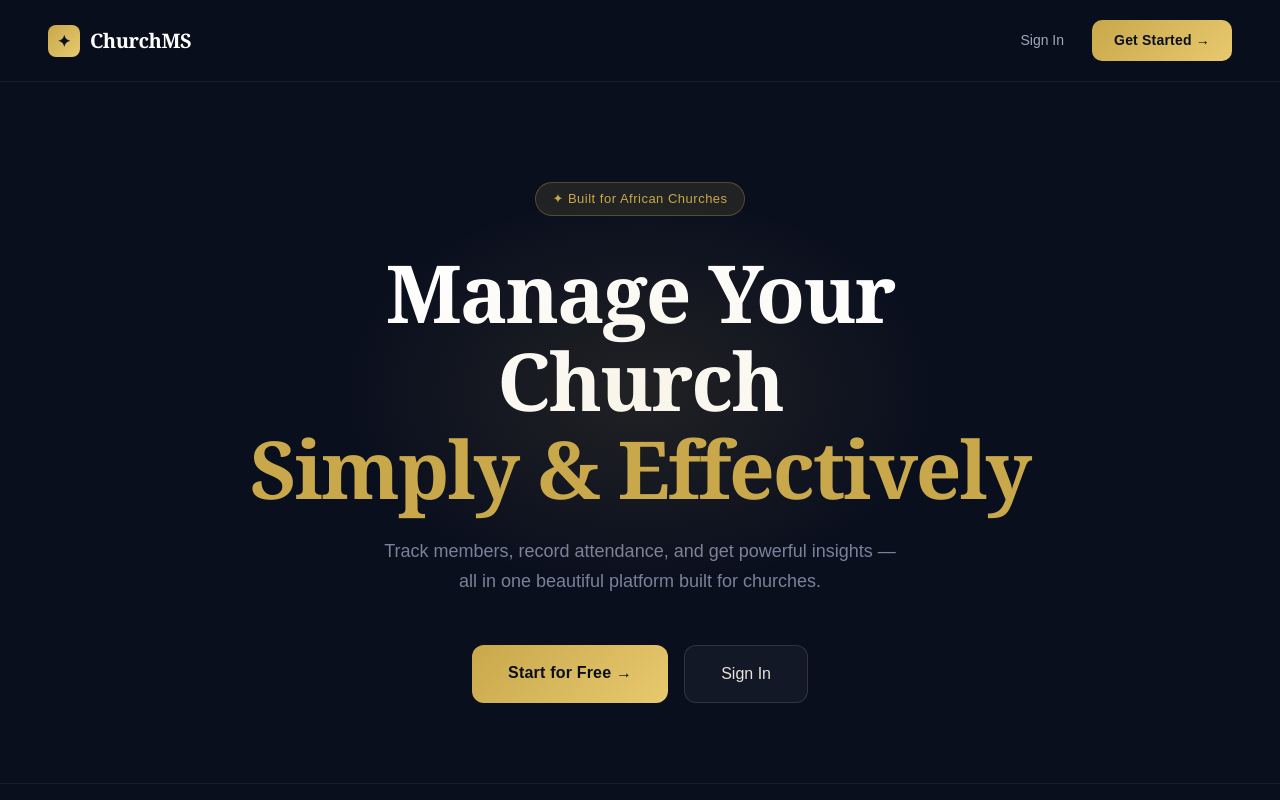
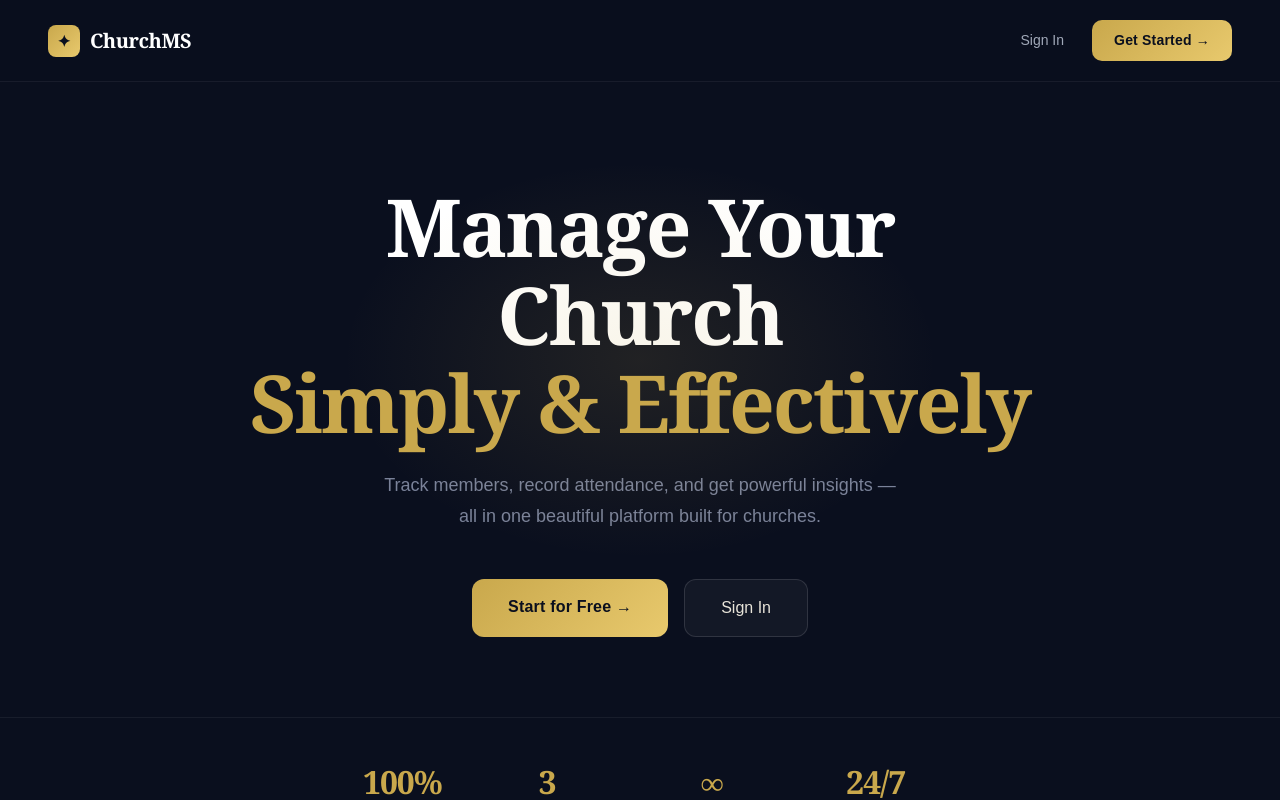
Before and after one commit to Lazarus409/church-ms, a Next.js app in the folder frontend/: page / in a window 1280 px wide. Shown: the top 800 px of the page. Built offline with nearby package versions, Linux system fonts and the light colour scheme.

Commit message:
redesign landing page - dark modern theme

```diff
--- a/frontend/app/page.js
+++ b/frontend/app/page.js
@@ -110,23 +110,6 @@ export default function HomePage() {
             pointerEvents: "none",
           }}
         />
-
-        <div
-          style={{
-            display: "inline-block",
-            background: "rgba(201,168,76,0.12)",
-            border: "1px solid rgba(201,168,76,0.3)",
-            borderRadius: "100px",
-            padding: "6px 16px",
-            fontSize: "13px",
-            color: "#c9a84c",
-            fontFamily: "sans-serif",
-            marginBottom: "32px",
-            letterSpacing: "0.5px",
-          }}
-        >
-          ✦ Built for African Churches
-        </div>
 
         <h1
           style={{
```
